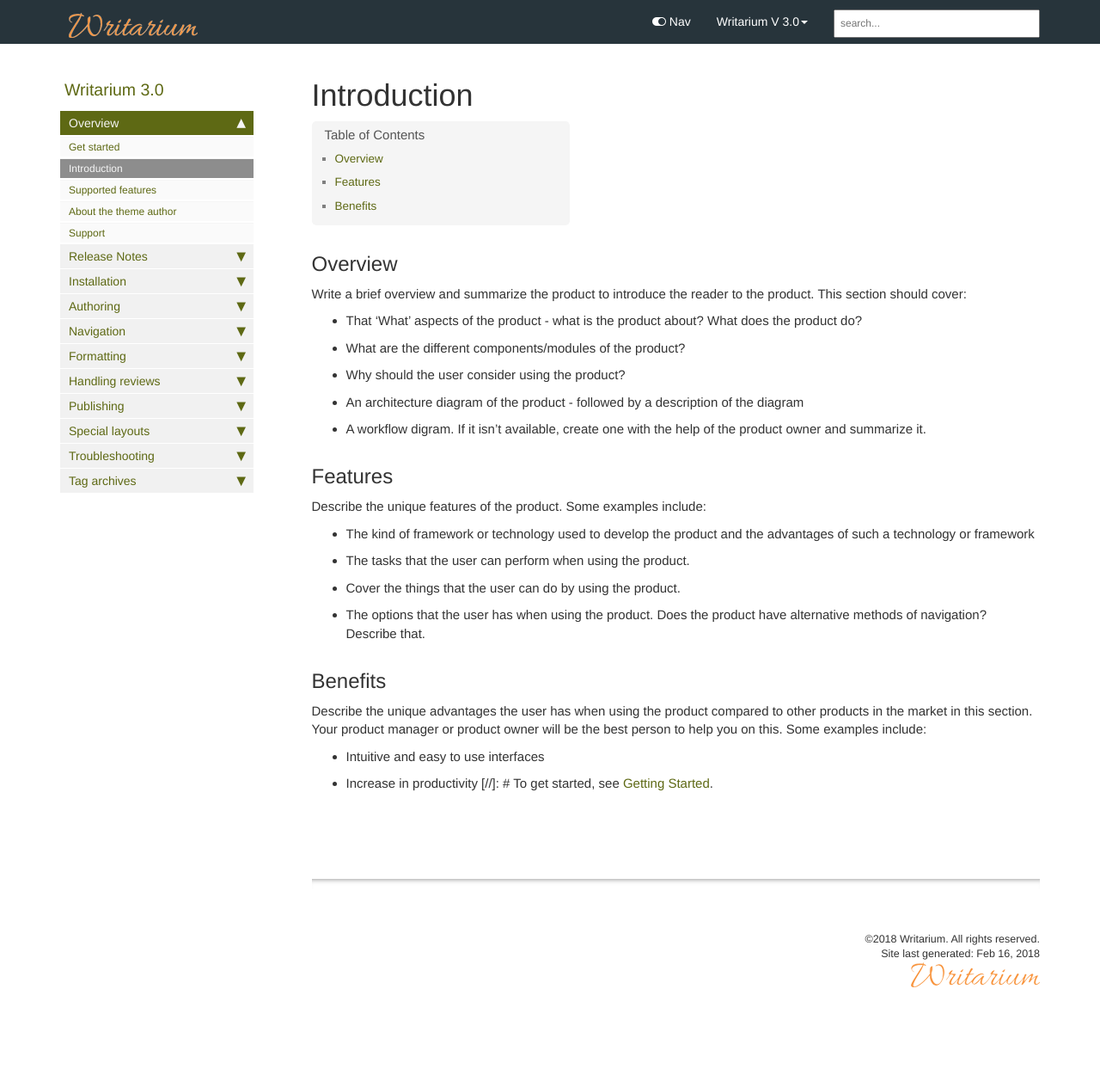
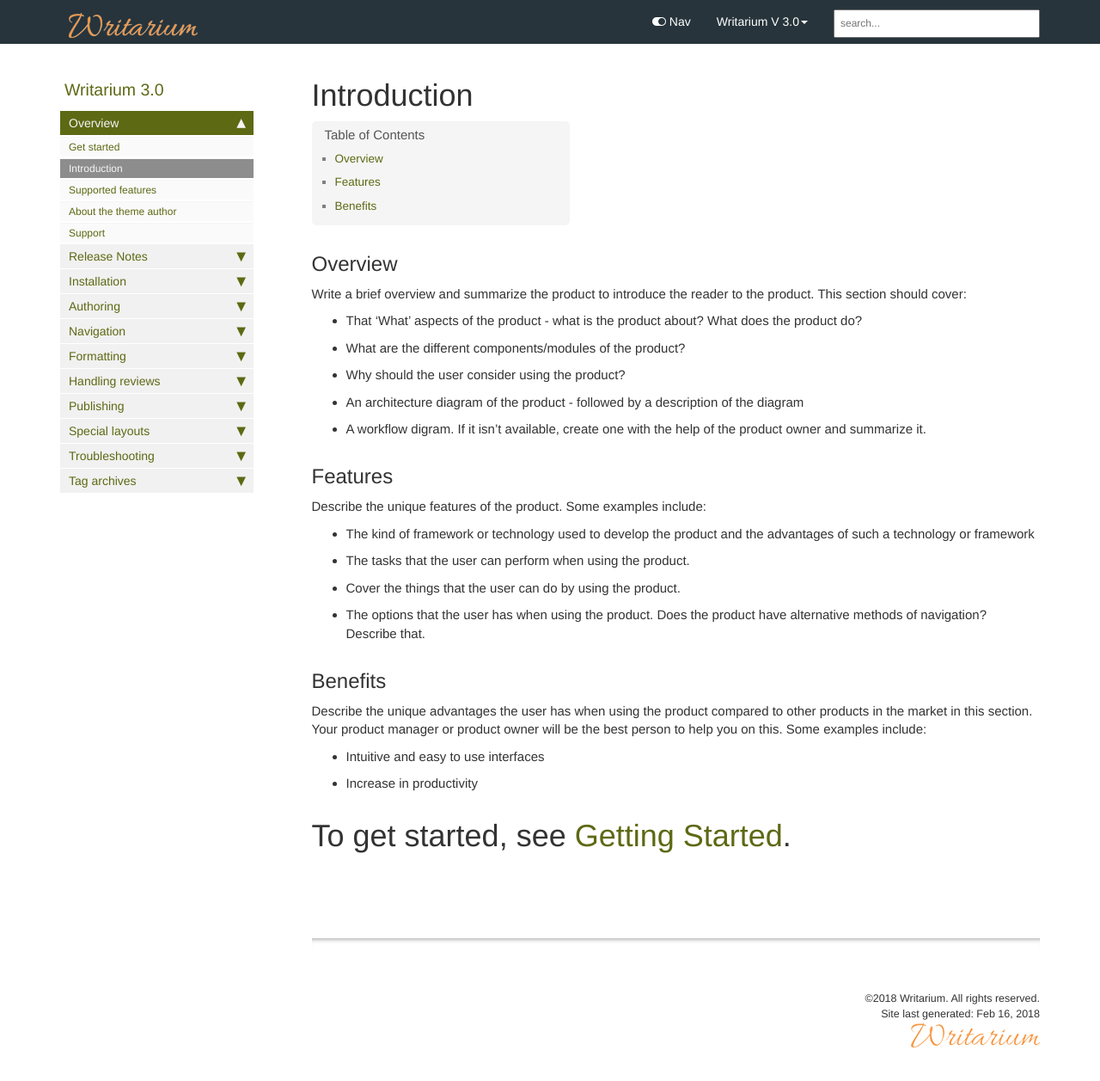
Before and after one commit to erichuang2015/jekyll-kbase, a Jekyll site: the page built from pages/mydoc/mydoc_introduction.md, in a window 1280 px wide and 1278 px high. Shown: the top 1257 px of the window at 86% size. Built offline with Jekyll 4.4.1, drawn with Linux system fonts in a browser that asks for light colours; nearby versions of some CDN libraries; comment, search, counter and statistics services are not loaded.

Commit message:
about page

```diff
--- a/pages/mydoc/mydoc_introduction.md
+++ b/pages/mydoc/mydoc_introduction.md
@@ -29,6 +29,7 @@
 
 *	Intuitive and easy to use interfaces
 *	Increase in productivity
-[//]: # To get started, see [Getting Started][index].
+
+# To get started, see [Getting Started][index].
 
 {% include links.html %}
```
